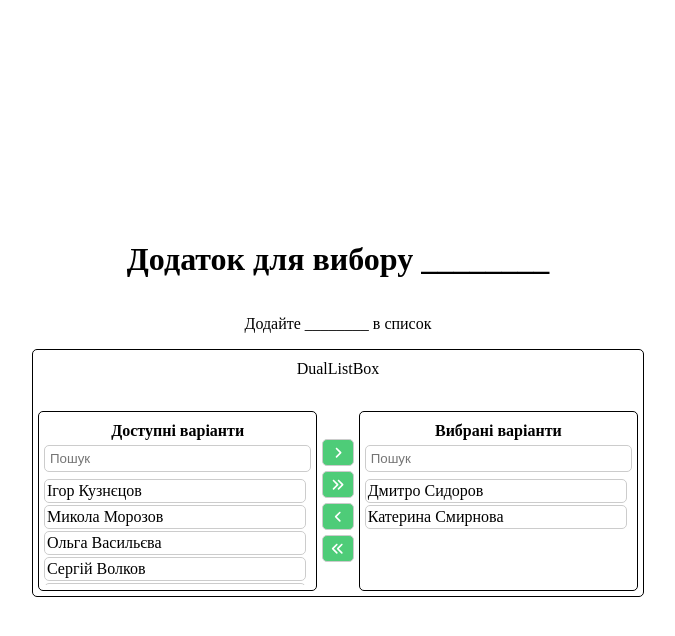
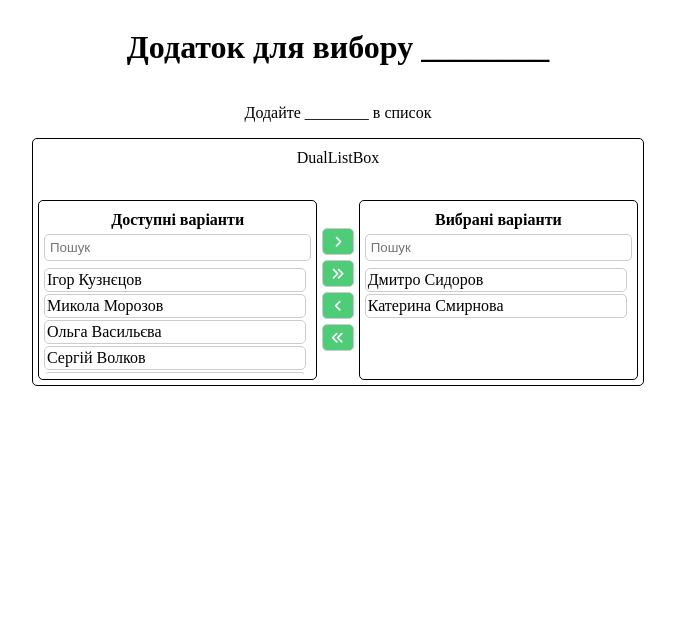
Before and after one commit to butkodenis/UI, a React (Vite) app: page / in a window 1280 px wide. Shown: the top 636 px of the page, without its empty margins (302-977 px from the left). Built offline with nearby package versions, Linux system fonts and the light colour scheme.

Commit message:
Удалено фиксированное значение высоты для компонента App

```diff
--- a/src/styles/scss/app.scss
+++ b/src/styles/scss/app.scss
@@ -1,7 +1,7 @@
 .App {
   display: grid;
   place-items: center;
-  height: 100vh; // Устанавливаем высоту на 100% высоты экрана
+
 }
 .wraper {
   display: grid;
```
